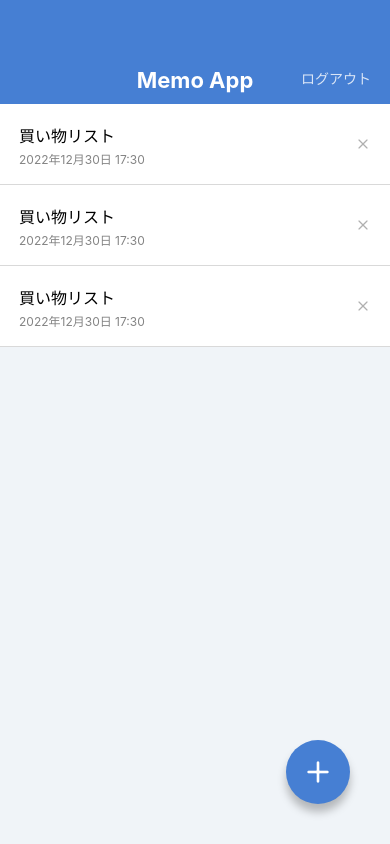
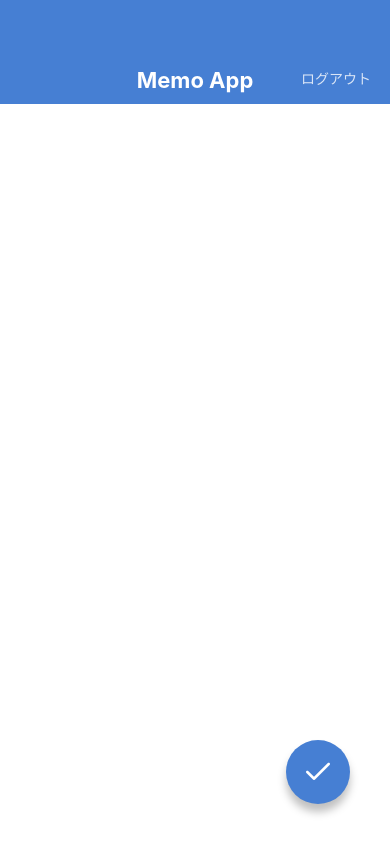
Before and after one commit to tetsu333/MemoAppRN3, a React Native app: screen / in a window 390 px wide. Built offline with nearby package versions, Linux system fonts and the light colour scheme.

Commit message:
Create MemoEditScreen and MemoCreateScreen

```diff
--- a/App.jsx
+++ b/App.jsx
@@ -1,8 +1,10 @@
 import React from "react";
 
-import MemoListScreen from "./src/screens/MemoListScreen";
+// import MemoListScreen from "./src/screens/MemoListScreen";
 // import MemoDetailScreen from "./src/screens/MemoDetailScreen";
+// import MemoEditScreen from "./src/screens/MemoEditScreen";
+import MemoCreateScreen from "./src/screens/MemoCreateScreen";
 
 export default function App() {
-  return <MemoListScreen />;
+  return <MemoCreateScreen />;
 }
--- /dev/null
+++ b/src/screens/MemoCreateScreen.jsx
@@ -0,0 +1,39 @@
+import React from "react";
+import {
+  View,
+  TextInput,
+  StyleSheet,
+  KeyboardAvoidingView,
+} from "react-native";
+
+import AppBar from "../components/AppBar";
+import CircleButton from "../components/CircleButton";
+
+export default function MemoCreateScreen() {
+  return (
+    <KeyboardAvoidingView style={styles.container} behavior="height">
+      <AppBar />
+      <View style={styles.inputContainer}>
+        <TextInput value="" multiline style={styles.input} />
+      </View>
+      <CircleButton name="check" />
+    </KeyboardAvoidingView>
+  );
+}
+
+const styles = StyleSheet.create({
+  container: {
+    flex: 1,
+  },
+  inputContainer: {
+    paddingHorizontal: 27,
+    paddingVertical: 32,
+    flex: 1,
+  },
+  input: {
+    flex: 1,
+    textAlignVertical: "top",
+    fontSize: 16,
+    lineHeight: 24,
+  },
+});
--- /dev/null
+++ b/src/screens/MemoEditScreen.jsx
@@ -0,0 +1,39 @@
+import React from "react";
+import {
+  View,
+  TextInput,
+  StyleSheet,
+  KeyboardAvoidingView,
+} from "react-native";
+
+import AppBar from "../components/AppBar";
+import CircleButton from "../components/CircleButton";
+
+export default function MemoEditScreen() {
+  return (
+    <KeyboardAvoidingView style={styles.container} behavior="height">
+      <AppBar />
+      <View style={styles.inputContainer}>
+        <TextInput value="買い物リスト" multiline style={styles.input} />
+      </View>
+      <CircleButton name="check" />
+    </KeyboardAvoidingView>
+  );
+}
+
+const styles = StyleSheet.create({
+  container: {
+    flex: 1,
+  },
+  inputContainer: {
+    paddingHorizontal: 27,
+    paddingVertical: 32,
+    flex: 1,
+  },
+  input: {
+    flex: 1,
+    textAlignVertical: "top",
+    fontSize: 16,
+    lineHeight: 24,
+  },
+});
```
